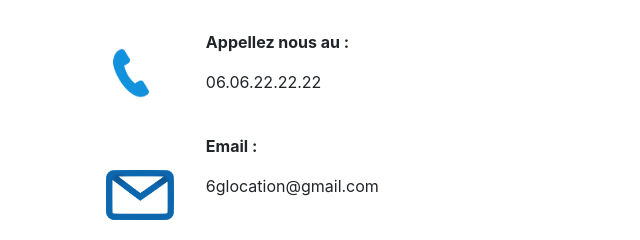
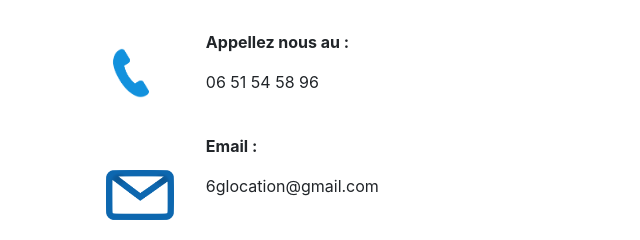
Before and after one commit to aureliensimon/Residence-Iroise, a plain HTML site: page HTML/nouscontacternew.html in a window 1280 px wide. Shown: the part 588-828 px from the top of the page, 640-1280 px from the left. Drawn offline with nearby package versions, Linux system fonts and the light colour scheme.

Commit message:
Update nouscontacternew.html

```diff
--- a/HTML/nouscontacternew.html
+++ b/HTML/nouscontacternew.html
@@ -58,7 +58,7 @@
         <div id="espace">&nbsp;&nbsp;&nbsp;&nbsp;&nbsp;&nbsp;&nbsp;</div>
         <div id="texticons">
             <p><b>Adresse :</b></p><p>11 Croas Mean Toul, 29260 KERNOUES</p><br>
-            <p><b>Appellez nous au :</b></p><p>06.06.22.22.22</p><br>
+            <p><b>Appellez nous au :</b></p><p>06 51 54 58 96</p><br>
             <p><b>Email :</b></p><p>6glocation@gmail.com</p>
         </div>
 
```
